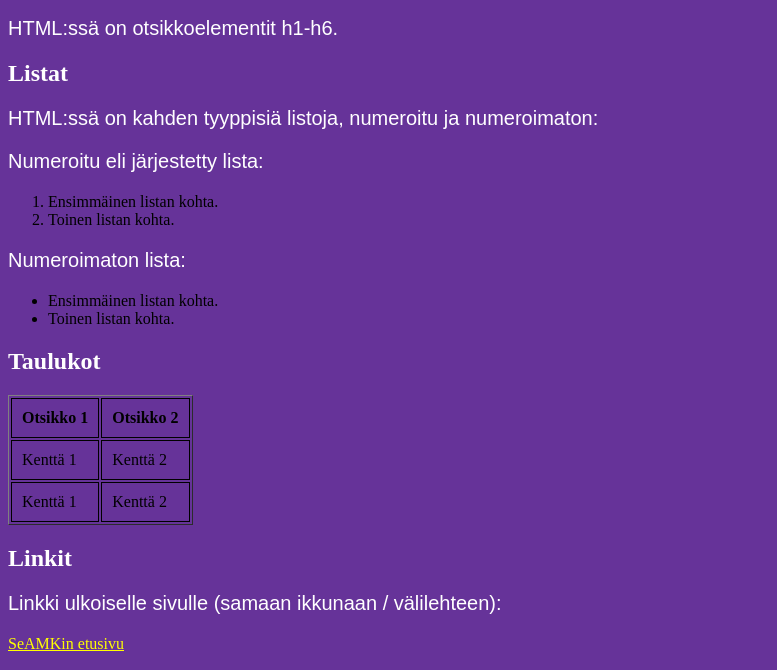
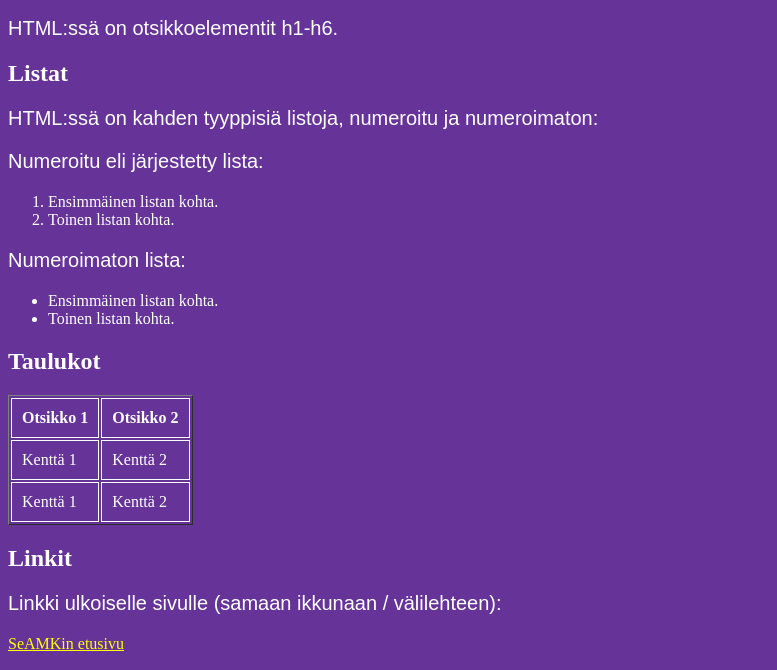
Before and after one commit to anttik11/Web-ohjelmoinnin-perusteet, a plain HTML site: page pages/elementteja.html in a window 1280 px wide. Shown: the part 110-780 px from the top of the page, without its empty margins (0-777 px from the left). Drawn offline with Linux system fonts and the light colour scheme.

Commit message:
Changed list and table font colors

```diff
--- a/pages/tyylit/tyylit_t5.css
+++ b/pages/tyylit/tyylit_t5.css
@@ -17,9 +17,14 @@ p {
     color: white;
 }
 
+ol, ul {
+    color: white;
+}
+
 th, td {
-    border: 1px solid black;
+    border: 1px solid white;
     padding: 10px;
+    color: white;
 }
 
 /* unvisited link */
```
